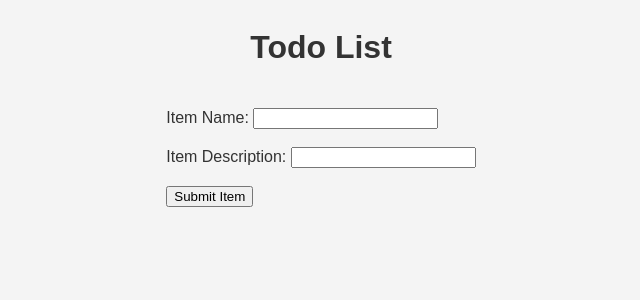
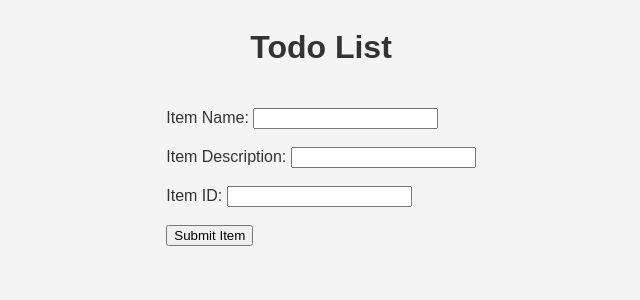
Before and after one commit to AfnanTamboli/Tutedude-Tutorial, a Flask app: page /todopage in a window 1280 px wide. Shown: the top 300 px of the page, without its empty margins (319-959 px from the left). Run offline with Flask 3, Linux system fonts and the light colour scheme.

Commit message:
Item Id added in todolist form

```diff
--- a/templates/todopage.html
+++ b/templates/todopage.html
@@ -16,6 +16,8 @@
         <input type="text" id="Item_Name" name="Item_Name" required><br><br>
         <label for="Item_Description">Item Description:</label>
         <input type="text" id="Item_Description" name="Item_Description" required><br><br>
+        <label for="Item_ID">Item ID:</label>
+        <input type="text" id="Item_ID" name="Item_ID" required><br><br>
         <input type="submit" value="Submit Item">
     </form>
     </div>
```
